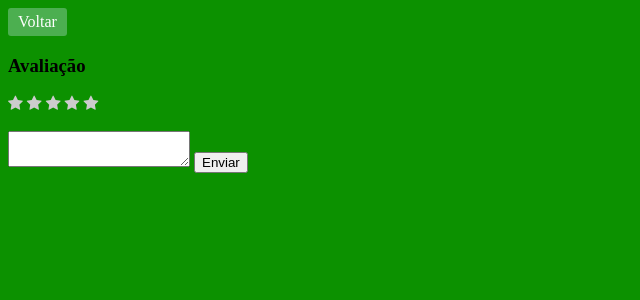
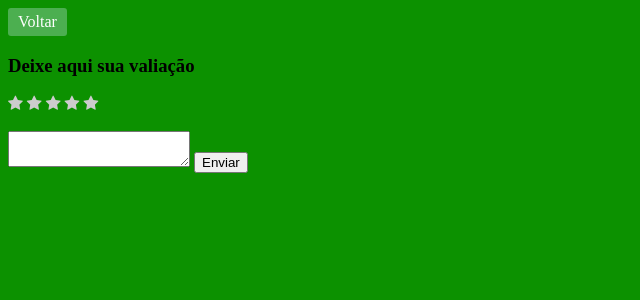
Before and after one commit to Atomossss/projetoFilmePhp, a PHP site: page /avaliacao.php?id=1 in a window 1280 px wide. Shown: the top 300 px of the page, without its empty margins (0-640 px from the left). Run offline with PHP 8.4, Linux system fonts and the light colour scheme; a user stored in the database is signed in; data comes from the database, SQL or seed files in the repository; data that the repository does not hold is empty; some libraries are stand-ins or nearby versions.

Commit message:
falta por a musica, mas ta ai tudo rodando

```diff
--- a/menu/paginas/avaliacao.php
+++ b/menu/paginas/avaliacao.php
@@ -33,7 +33,7 @@
 
     <!-- formulário da avaliação -->
     <div class="avaliacao_filme">
-        <h3>Avaliação</h3>
+        <h3 text-align: center >Deixe aqui sua valiação </h3>
 
         <?php
             echo '<form  method= "POST" action="avaliacao.php?id='.  $filme_id .'" enctype="multipart/form-data">';
```
